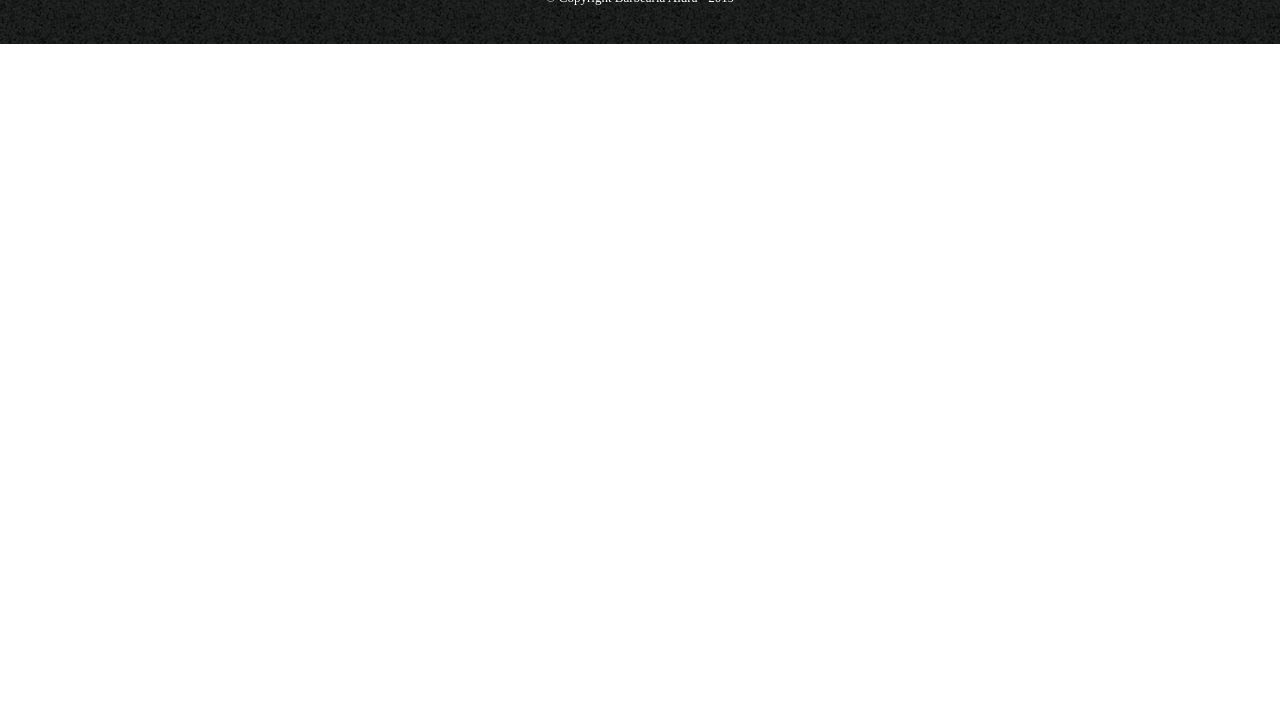
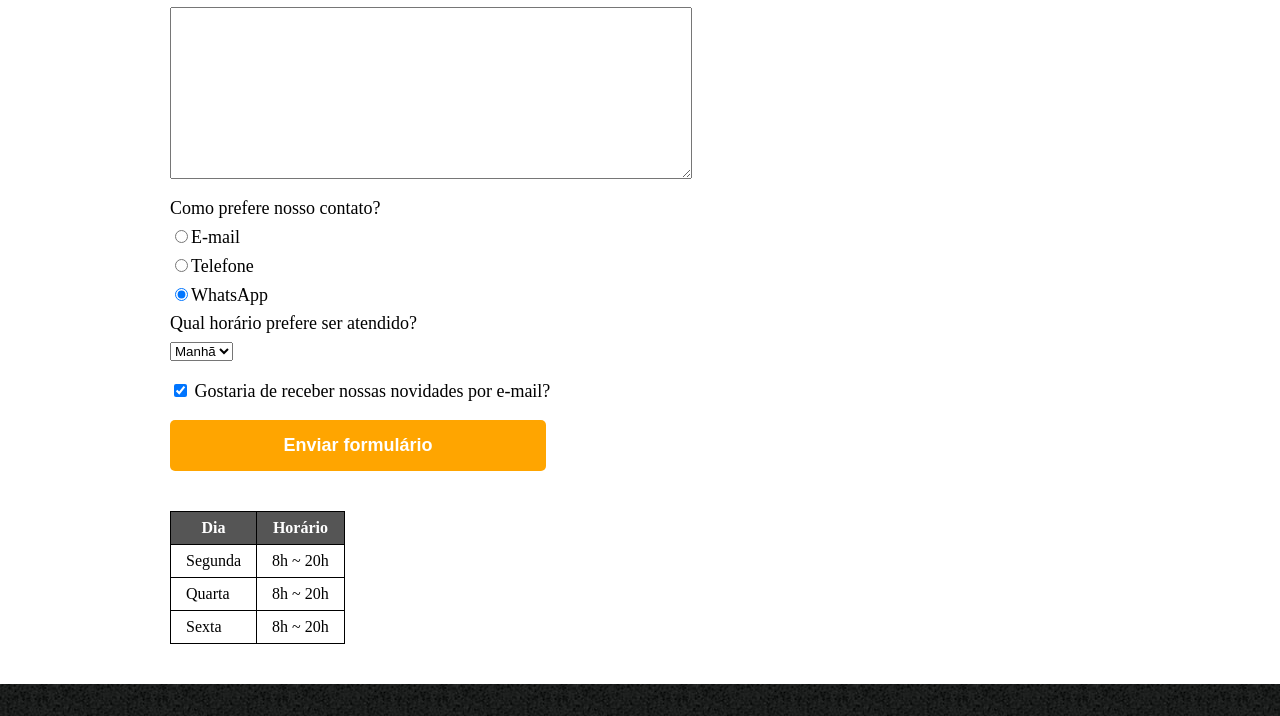
Before and after one commit to rafaelachinaglia/barbearia-alura, a plain HTML site: page contato.html in a window 1280 px wide. Shown: the part 615-1331 px from the top of the page. Before the commit the page ends 800 px from the top, so only its background shows below. Drawn offline with Linux system fonts and the light colour scheme.

Commit message:
atualizacao-pagina-contato

```diff
--- a/contato.html
+++ b/contato.html
@@ -1,5 +1,6 @@
 <!DOCTYPE html>
 <html lang="pt-br">
+
 <head>
     <meta charset="UTF-8">
     <meta http-equiv="X-UA-Compatible" content="IE=edge">
@@ -9,13 +10,14 @@
     <link rel="stylesheet" href="style.css">
 
 </head>
+
 <body>
 
     <header>
         <div class="caixa">
-        <h1> <img src="./imagens/logo.png" alt="logo"></h1>
+            <h1> <img src="./imagens/logo.png" alt="Logo da Barbearia Alura"></h1>
             <nav>
-                <ul >
+                <ul>
                     <li> <a href="./index.html">Home</a></li>
                     <li><a href="./produtos.html">Produtos</a></li>
                     <li><a href="contato.html">Contato</a></li>
@@ -26,15 +28,86 @@
     </header>
 
     <main>
+        <form>
+            <label for="nome-sobrenome">Nome e Sobrenome</label>
+            <input type="text" id="nome-sobrenome" class="input-padrao" required>
+
+            <label for="email">E-mail</label>
+            <input type="email" id="email" class="input-padrao" required placeholder="seuemail@dominio.com">
+
+            <label for="telefone">Telefone</label>
+            <input type="tel" id="telefone" class="input-padrao" required placeholder="(XX) XXXXX-XXXX">
+
+            <label for="mensagem"> Mensagem</label>
+            <textarea id="mensagem" cols="70" rows="10" class="input-padrao" required></textarea>
+
+            <fieldset>
+                <legend>Como prefere nosso contato?</legend>
+                <label for="radio-email"><input type="radio" name="contato" value="email"
+                        id="radio-email">E-mail</label>
+
+                <label for="radio-telefone"><input type="radio" name="contato" value="telefone"
+                        id="radio-telefone">Telefone</label>
+
+                <label for="radio-whatsapp"><input type="radio" name="contato" value="whatsapp" id="radio-whatsapp"
+                        checked>WhatsApp</label>
+
+            </fieldset>
+
+            <fieldset>
+
+                <legend>Qual horário prefere ser atendido?</legend>
+                <select>
+                    <option>Manhã</option>
+                    <option>Tarde</option>
+                    <option>Noite</option>
+                </select>
+            </fieldset>
+
+            </fieldset>
+
+            <label class="checkbox"><input type="checkbox" checked> Gostaria de receber nossas novidades por
+                e-mail?</label>
+
+            <input type="submit" value="Enviar formulário" class="enviar">
+
+        </form>
+
+        <table>
+            <thead>
+            <tr>
+                <th>Dia</th>
+                <th>Horário</th>
+            </tr>
+        </thead>
+
+
+            <tbody>
+                <tr>
+                    <td>Segunda</td>
+                    <td>8h ~ 20h</td>
+                </tr>
+                <tr>
+                    <td>Quarta</td>
+                    <td>8h ~ 20h</td>
+                </tr>
+                <tr>
+                    <td>Sexta</td>
+                    <td>8h ~ 20h</td>
+                </tr>
+            </tbody>
+
+
+        </table>
 
     </main>
 
     <footer>
-        <img src="./imagens/logo-branco.png" alt="logo-rodapé">
+        <img src="./imagens/logo-branco.png" alt="Logo da Barbearia Alura">
         <p class="copyright">
             &copy; Copyright Barbearia Alura - 2019</p>
     </footer>
 
+</body>
 
-</body>
 </html>
--- a/style.css
+++ b/style.css
@@ -93,3 +93,62 @@ footer{
     font-size: 13px;
     margin-top: 20px;
 }
+
+main{
+    width: 940px;
+    margin:0 auto;
+}
+
+form {
+    margin: 40px 0;
+}
+
+form label, form legend {
+    display: block;
+    font-size: 18px;
+    margin-bottom: 10px;
+}
+
+.input-padrao {
+    display: block;
+    margin-bottom: 20px;
+    padding: 10px 25px;
+    width: 50%;
+}
+
+.checkbox {
+    margin: 20px 0;
+}
+
+.enviar {
+    width: 40%;
+    padding: 15px 0px;
+    background: orange;
+    color: white;
+    font-weight: bold;
+    font-size: 18px;
+    border: none;
+    border-radius: 5px;
+    transition: 1s all;
+    cursor: pointer;
+}
+
+.enviar:hover {
+    background-color: darkorange;
+    transform: scale(1.2);
+}
+
+table {
+    margin: 20px 0 40px;
+}
+
+thead {
+    background-color: #555555;
+    color: white;
+    font-weight: bold;
+}
+
+td, th {
+    border: 1px solid black;
+    padding: 8px 15px;
+}
```
